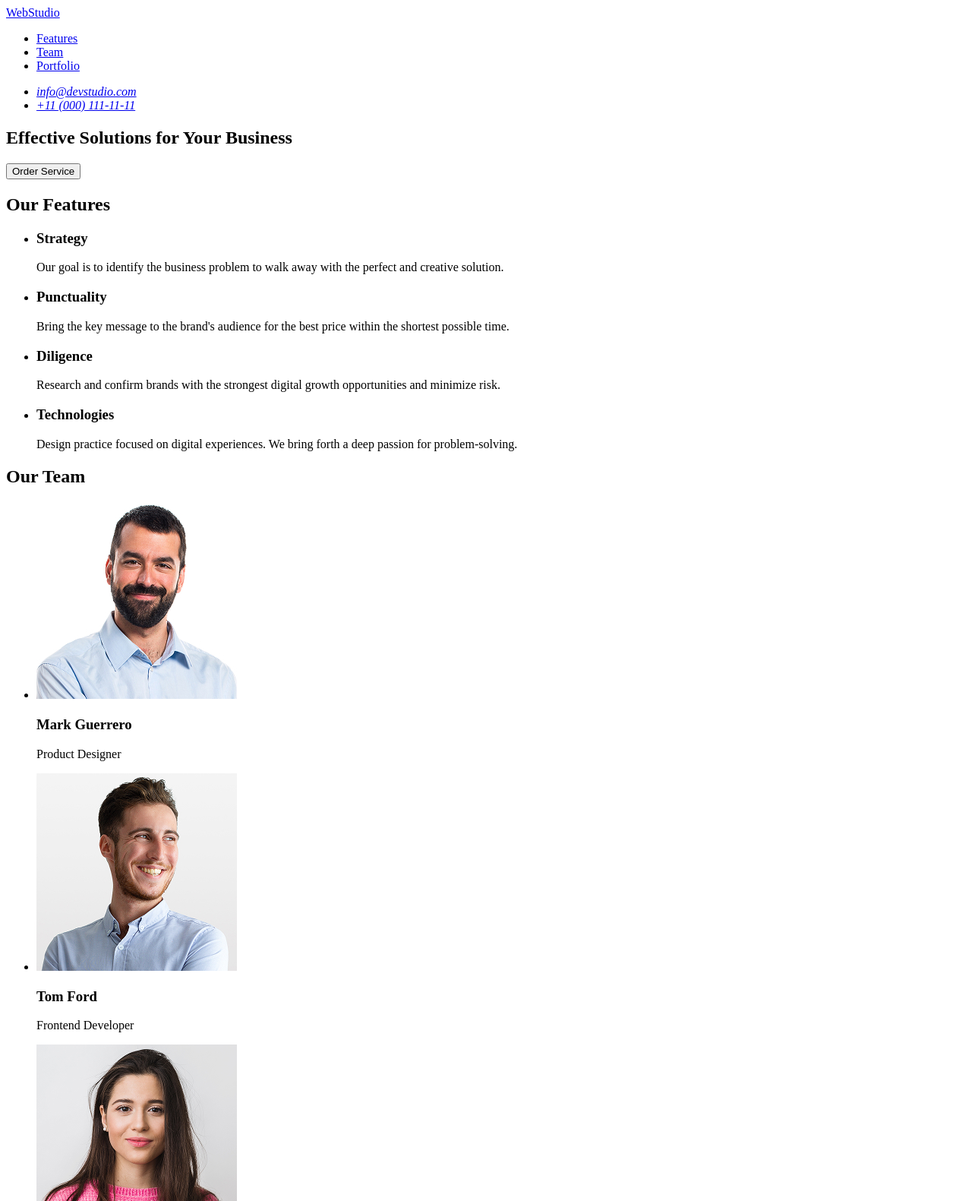
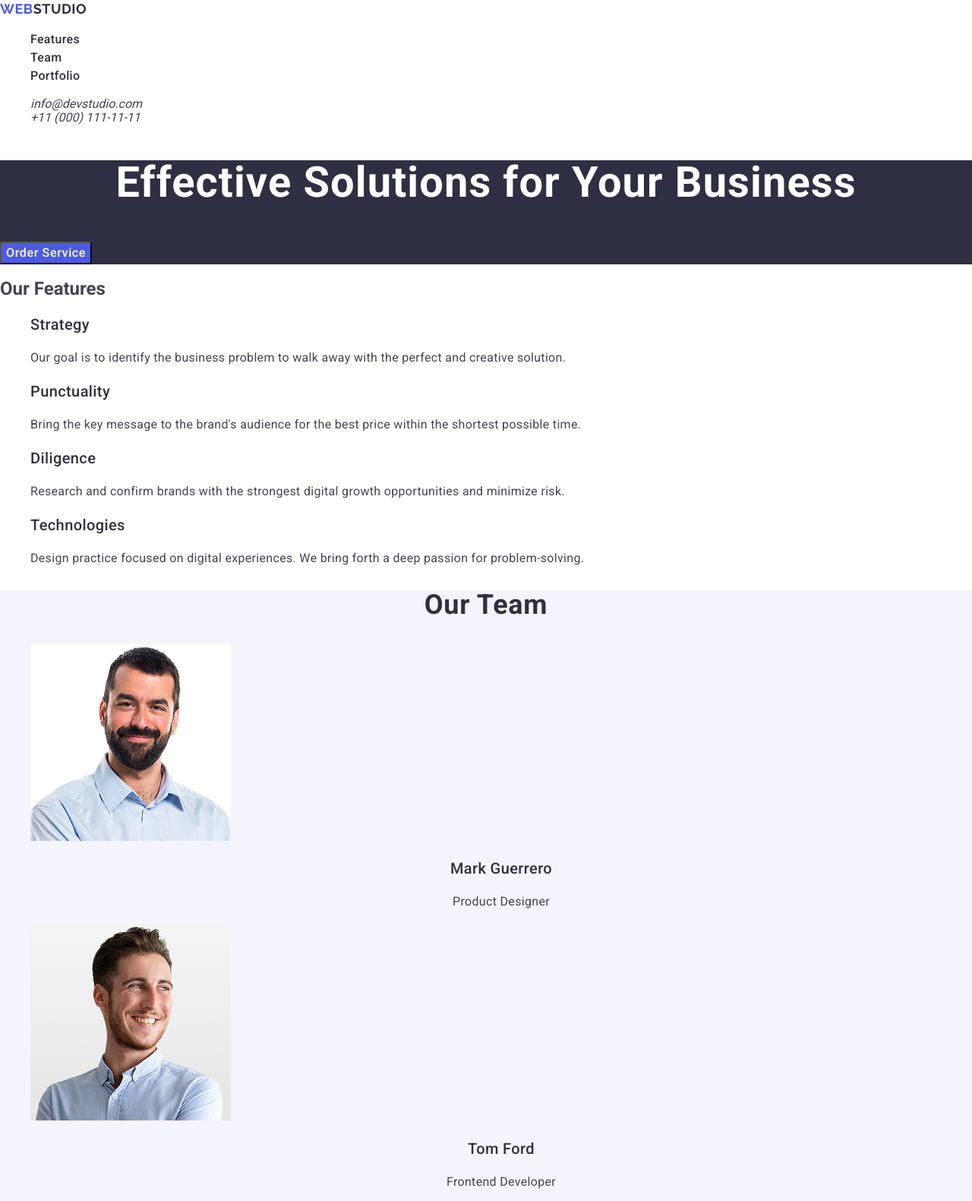
Before and after one commit to soloveianastas97/goit-markup-hw-02, a plain HTML site: page index.html in a window 1280 px wide. Shown: the top 1581 px of the page at 76% size. Drawn offline with nearby package versions, Linux system fonts and the light colour scheme.

Commit message:
Add CSS styles

```diff
--- /dev/null
+++ b/css/common.css
@@ -0,0 +1,19 @@
+body {
+  font-family: 'Roboto', sans-serif;
+  color: #434455;
+  background-color: #fff;
+  font-size: 16px;
+}
+a {
+  text-decoration: none;
+  color: inherit;
+}
+ul {
+  list-style: none;
+}
+button {
+  cursor: pointer;
+}
+.accent {
+  color: #4d5ae5;
+}
--- /dev/null
+++ b/css/features.css
@@ -0,0 +1,20 @@
+.section-features {
+}
+.features-title {
+}
+.features-list {
+}
+.features-item {
+}
+.features-subtitle {
+  font-weight: 500;
+  font-size: 20px;
+  line-height: 1.2;
+  letter-spacing: 0.02em;
+  color: #2e2f42;
+}
+.features-text {
+  font-weight: 400;
+  line-height: 1.5;
+  letter-spacing: 0.02em;
+}
--- /dev/null
+++ b/css/footer.css
@@ -0,0 +1,12 @@
+.footer {
+  background-color: #2e2f42;
+}
+.footer-logo {
+  color: #f4f4fd;
+}
+.footer-text {
+  font-weight: 400;
+  line-height: 1.5;
+  letter-spacing: 0.02em;
+  color: #f4f4fd;
+}
--- /dev/null
+++ b/css/header.css
@@ -0,0 +1,42 @@
+.header {
+}
+.header-logo {
+  font-family: 'Raleway', sans-serif;
+  font-weight: 700;
+  font-size: 18px;
+  line-height: 1.33;
+  letter-spacing: 0.03em;
+  text-transform: uppercase;
+  color: #2e2f42;
+}
+.header-nav {
+  font-weight: 500;
+  font-size: 16px;
+  line-height: 1.5;
+  letter-spacing: 0.02em;
+  color: #2e2f42;
+}
+.header-list {
+}
+.header-item {
+}
+.header-nav-link {
+}
+.header-nav-link:hover,
+.header-nav-link:focus {
+  color: #404bbf;
+}
+.header-address {
+  font-weight: 400;
+  color: #434455;
+}
+.address-list {
+}
+.address-item {
+}
+.address-link {
+}
+.address-link:hover,
+.address-link:focus {
+  color: #404bbf;
+}
--- /dev/null
+++ b/css/hero.css
@@ -0,0 +1,22 @@
+.section-hero {
+  background-color: #2e2f42;
+}
+.hero-title {
+  font-weight: 700;
+  font-size: 56px;
+  line-height: 1.07;
+  letter-spacing: 0.02em;
+  text-align: center;
+  color: #fff;
+}
+.hero-button {
+  background: #4d5ae5;
+  font-weight: 500;
+  line-height: 1.5;
+  letter-spacing: 0.04em;
+  color: #fff;
+}
+.hero-button:hover,
+.hero-button:focus {
+  background-color: #404bbf;
+}
--- /dev/null
+++ b/css/main.css
@@ -0,0 +1,7 @@
+@import './common.css';
+@import './header.css';
+@import './hero.css';
+@import './features.css';
+@import './team.css';
+@import './portfolio.css';
+@import './footer.css';
--- /dev/null
+++ b/css/portfolio.css
@@ -0,0 +1,28 @@
+.section-portfolio {
+}
+.portfolio-title {
+  font-weight: 700;
+  font-size: 36px;
+  line-height: 1.11;
+  letter-spacing: 0.02em;
+  text-align: center;
+  color: #2e2f42;
+}
+.portfolio-list {
+}
+.portfolio-item {
+}
+.portfolio-image {
+}
+.portfolio-item-title {
+  font-weight: 500;
+  font-size: 20px;
+  line-height: 1.2;
+  letter-spacing: 0.02em;
+  color: #2e2f42;
+}
+.portfolio-text {
+  font-weight: 400;
+  line-height: 1.5;
+  letter-spacing: 0.02em;
+}
--- /dev/null
+++ b/css/team.css
@@ -0,0 +1,32 @@
+.section-team {
+  background-color: #f4f4fd;
+}
+.team-title {
+  font-weight: 700;
+  font-size: 36px;
+  line-height: 1.11;
+  letter-spacing: 0.02em;
+  text-align: center;
+  color: #2e2f42;
+}
+.team-list {
+}
+.team-item {
+}
+.team-image {
+  background-color: #fff;
+}
+.team-name {
+  font-weight: 500;
+  font-size: 20px;
+  line-height: 1.2;
+  letter-spacing: 0.02em;
+  text-align: center;
+  color: #2e2f42;
+}
+.team-position {
+  font-weight: 400;
+  line-height: 1.5;
+  letter-spacing: 0.02em;
+  text-align: center;
+}
--- a/index.html
+++ b/index.html
@@ -4,32 +4,60 @@
     <meta charset="UTF-8" />
     <meta name="viewport" content="width=device-width, initial-scale=1.0" />
     <title>WebStudio</title>
+
+    <link rel="preconnect" href="https://fonts.googleapis.com" />
+    <link rel="preconnect" href="https://fonts.gstatic.com" crossorigin />
+    <link
+      href="https://fonts.googleapis.com/css2?family=Raleway:wght@700&family=Roboto:wght@100..900&display=swap"
+      rel="stylesheet"
+    />
+
+    <!-- modern-normalize -->
+    <link
+      rel="stylesheet"
+      href="https://cdnjs.cloudflare.com/ajax/libs/modern-normalize/3.0.1/modern-normalize.min.css"
+      integrity="sha512-q6WgHqiHlKyOqslT/lgBgodhd03Wp4BEqKeW6nNtlOY4quzyG3VoQKFrieaCeSnuVseNKRGpGeDU3qPmabCANg=="
+      crossorigin="anonymous"
+      referrerpolicy="no-referrer"
+    />
+
+    <!-- maim.css -->
+    <link rel="stylesheet" href="./css/main.css" />
   </head>
   <body>
     <!--Header-->
-    <header id="header">
-      <a href="./index.html">WebStudio</a>
-      <nav>
-        <ul>
+    <header class="header" id="header">
+      <a class="logo header-logo" href="./index.html">
+        <span class="accent">Web</span>Studio</a
+      >
+      <nav class="header-nav">
+        <ul class="header-list">
           <!-- Features -->
-          <li>
-            <a href="#features">Features</a>
+          <li class="header-item">
+            <a class="header-nav-link" href="#features">Features</a>
           </li>
 
           <!-- Team -->
-          <li>
-            <a href="#team">Team</a>
+          <li class="header-item">
+            <a class="header-nav-link" href="#team">Team</a>
           </li>
-          <li>
-            <a href="#portfolio">Portfolio</a>
+          <!-- portfolio -->
+          <li class="header-item">
+            <a class="header-nav-link" href="#portfolio">Portfolio</a>
           </li>
         </ul>
       </nav>
-      <address>
-        <ul>
-          <li><a href="mailto:info@devstudio.com">info@devstudio.com</a></li>
+      <address class="header-address">
+        <ul class="address-list">
+          <li class="address-item">
+            <a class="address-link" href="mailto:info@devstudio.com"
+              >info@devstudio.com</a
+            >
+          </li>
           <li>
-            <a href="tel:+110001111111">+11 (000) 111-11-11</a>
+            <a class="address-link" href="tel:+110001111111"
+              >+11 (000) 111-11-11</a
+            >
           </li>
         </ul>
       </address>
@@ -38,39 +66,39 @@
     <!--Main-->
     <main>
       <!--section hero-->
-      <section id="hero">
-        <h1>Effective Solutions for Your Business</h1>
-        <button type="button">Order Service</button>
+      <section class="section-hero" id="hero">
+        <h1 class="hero-title">Effective Solutions for Your Business</h1>
+        <button class="hero-button" type="button">Order Service</button>
       </section>
 
       <!-- section features -->
-      <section id="features">
-        <h2>Our Features</h2>
-        <ul>
-          <li>
-            <h3>Strategy</h3>
-            <p>
+      <section class="section-features" id="features">
+        <h2 class="features-title">Our Features</h2>
+        <ul class="features-list">
+          <li class="features-item">
+            <h3 class="features-subtitle">Strategy</h3>
+            <p class="features-text">
               Our goal is to identify the business problem to walk away with the
               perfect and creative solution.
             </p>
           </li>
-          <li>
-            <h3>Punctuality</h3>
-            <p>
+          <li class="features-item">
+            <h3 class="features-subtitle">Punctuality</h3>
+            <p class="features-text">
               Bring the key message to the brand's audience for the best price
               within the shortest possible time.
             </p>
           </li>
-          <li>
-            <h3>Diligence</h3>
-            <p>
+          <li class="features-item">
+            <h3 class="features-subtitle">Diligence</h3>
+            <p class="features-text">
               Research and confirm brands with the strongest digital growth
               opportunities and minimize risk.
             </p>
           </li>
-          <li>
-            <h3>Technologies</h3>
-            <p>
+          <li class="features-item">
+            <h3 class="features-subtitle">Technologies</h3>
+            <p class="features-text">
               Design practice focused on digital experiences. We bring forth a
               deep passion for problem-solving.
             </p>
@@ -79,59 +107,144 @@
       </section>
 
       <!-- section team -->
-      <section id="team">
-        <h2>Our Team</h2>
-        <ul>
-          <li>
+      <section class="section-team" id="team">
+        <h2 class="team-title">Our Team</h2>
+        <ul class="team-list">
+          <li class="team-item">
             <img
+              class="team-image"
               src="./images/team/team-1.jpg"
               alt="Mark Guerrero"
               width="264"
               height="260"
             />
-            <h3>Mark Guerrero</h3>
-            <p>Product Designer</p>
+            <h3 class="team-name">Mark Guerrero</h3>
+            <p class="team-position">Product Designer</p>
           </li>
 
           <li>
             <img
+              class="team-image"
               src="./images/team/team-2.jpg"
               alt="Tom Ford"
               width="264"
               height="260"
             />
-            <h3>Tom Ford</h3>
-            <p>Frontend Developer</p>
+            <h3 class="team-name">Tom Ford</h3>
+            <p class="team-position">Frontend Developer</p>
           </li>
 
           <li>
             <img
+              class="team-image"
               src="./images/team/team-3.jpg"
               alt="Camila Garcia"
               width="264"
               height="260"
             />
-            <h3>Camila Garcia</h3>
-            <p>Marketing</p>
+            <h3 class="team-name">Camila Garcia</h3>
+            <p class="team-position">Marketing</p>
           </li>
           <li>
             <img
+              class="team-image"
               src="./images/team/team-4.jpg"
               alt="Daniel Wilson"
               width="264"
               height="260"
             />
-            <h3>Daniel Wilson</h3>
-            <p>UI Designer</p>
+            <h3 class="team-name">Daniel Wilson</h3>
+            <p class="team-position">UI Designer</p>
+          </li>
+        </ul>
+      </section>
+
+      <!-- section portfolio -->
+      <section class="section-portfolio" id="portfolio">
+        <h2 class="portfolio-title">Our Portfolio</h2>
+        <ul class="portfolio-list">
+          <li class="portfolio-item">
+            <img
+              class="portfolio-image"
+              src="./images/portfolio/portfolio-1.jpg"
+              alt="Banking application interface"
+              width="360"
+              height="300"
+            />
+            <h3 class="portfolio-item-title">Banking App</h3>
+            <p class="portfolio-text">App</p>
+          </li>
+
+          <li class="portfolio-item">
+            <img
+              class="portfolio-image"
+              src="./images/portfolio/portfolio-2.jpg"
+              alt="Contactless payment by smartphone"
+              width="360"
+              height="300"
+            />
+            <h3 class="portfolio-item-title">Cashless Payment</h3>
+            <p class="portfolio-text">Marketing</p>
+          </li>
+
+          <li class="portfolio-item">
+            <img
+              class="portfolio-image"
+              src="./images/portfolio/portfolio-3.jpg"
+              alt="Laptop and smartphone with an app"
+              width="360"
+              height="300"
+            />
+            <h3 class="portfolio-item-title">Meditation App</h3>
+            <p class="portfolio-text">App</p>
+          </li>
+
+          <li class="portfolio-item">
+            <img
+              class="portfolio-image"
+              src="./images/portfolio/portfolio-4.jpg"
+              alt="Driver holding a steering wheel"
+              width="360"
+              height="300"
+            />
+            <h3 class="portfolio-item-title">Taxi Service</h3>
+            <p class="portfolio-text">Marketing</p>
+          </li>
+
+          <li class="portfolio-item">
+            <img
+              class="portfolio-image"
+              src="./images/portfolio/portfolio-5.jpg"
+              alt="Colorful mobile screen desings"
+              width="360"
+              height="300"
+            />
+            <h3 class="portfolio-item-title">Screen Illustrations</h3>
+            <p class="portfolio-text">Design</p>
+          </li>
+
+          <li class="portfolio-item">
+            <img
+              class="portfolio-image"
+              src="./images/portfolio/portfolio-6.jpg"
+              alt="Woman holding a smartphone"
+              width="360"
+              height="300"
+            />
+
+            <h3 class="portfolio-item-title">Online Courses</h3>
+            <p class="portfolio-text">Marketing</p>
           </li>
         </ul>
       </section>
     </main>
 
     <!--Footer-->
-    <footer id="footer">
-      <a href="./index.html">WebStudio</a>
-      <p>
+    <footer class="footer" id="footer">
+      <a class="logo footer-logo" href="./index.html"
+        ><span class="accent">Web</span>Studio</a
+      >
+      <p class="footer-text">
         Increase the flow of customers and sales for your business with digital
         marketing & growth solutions.
       </p>
```
Also changed, not shown: images/portfolio/portfolio-1.jpg (added), images/portfolio/portfolio-2.jpg (added), images/portfolio/portfolio-3.jpg (added), images/portfolio/portfolio-4.jpg (added), images/portfolio/portfolio-5.jpg (added), images/portfolio/portfolio-6.jpg (added).
